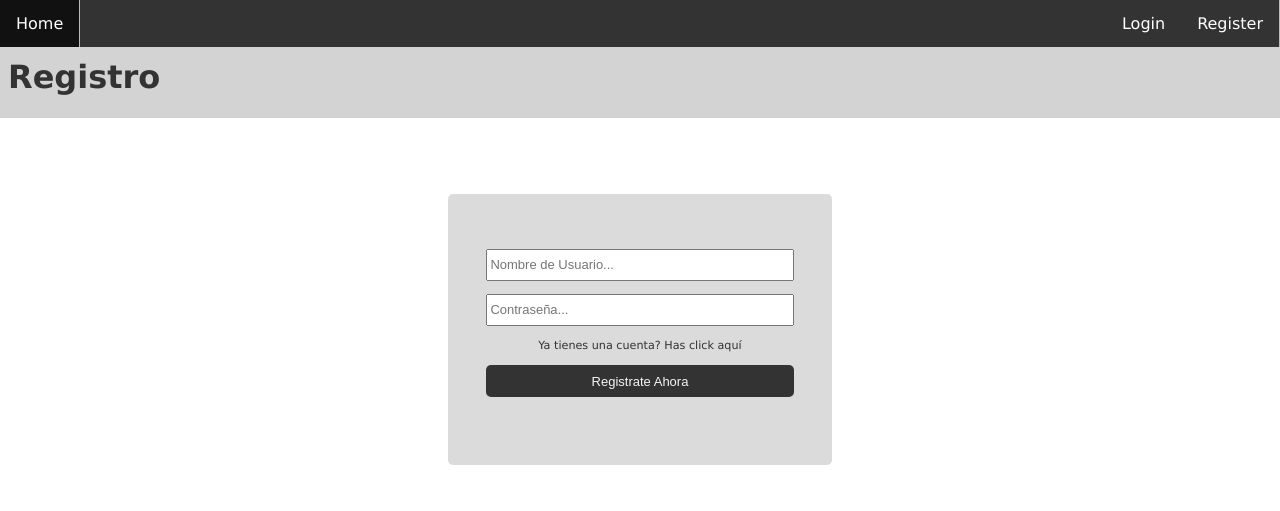
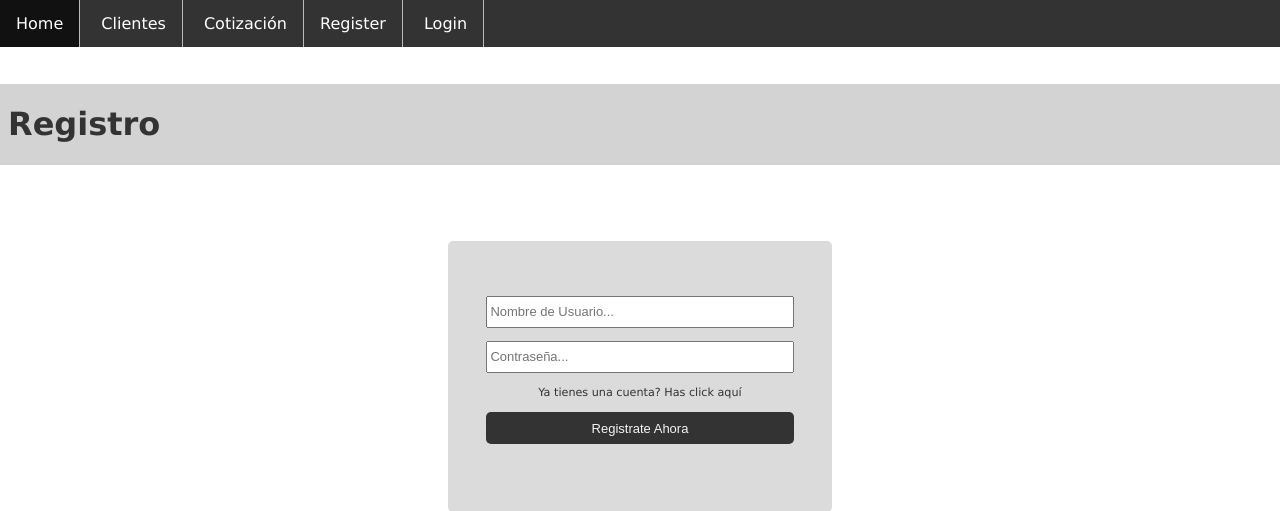
Before and after one commit to ChrisPoul/Glastore, a Flask app: page /auth/register in a window 1280 px wide. Shown: the top 511 px of the page. Run offline with Flask 2, Linux system fonts and the light colour scheme; data that the repository does not hold is empty.

Commit message:
Changed the way the nav bar works

```diff
--- a/Glastore/static/styles/style.css
+++ b/Glastore/static/styles/style.css
@@ -25,10 +25,7 @@ section {
     margin-left: 20%;
     margin-right: 20%;
 }
-nav {
-    display: flex;
-    background: white;
-}
+
 header h1 {
     margin-left: 0.5rem;
     margin-right: 0.5rem;
@@ -38,34 +35,23 @@ header a {
     color: #333;
     text-align: right;
 }
-ul {
-    list-style-type: none;
-    width: 100%;
-    margin: 0;
-    padding: 0;
-    overflow: hidden;
+
+nav {
+    display: flex;
     background-color: #333;
-    position: fixed;
-    top: 0;
 }
-li {
-    float: left;
-    border-right: 1px solid #bbb;
-}
-li:last-child {
-    border-right: none;
-}
-li a {
-    display: block;
+nav a {
+    display: inline-block;
     color: white;
     text-align: center;
     padding: 14px 16px;
     text-decoration: none;
+    border-right: 1px solid #bbb;
 }
-/* Change the link color to black on hover */
-li a:hover {
+nav a:hover {
     background-color: #111;
 }
+
 form {
     margin: 1em 0;
     display: flex;
@@ -75,8 +61,7 @@ label {
     font-weight: bold;
     margin-bottom: 0.5em
 }
-input,
-textarea {
+input, textarea {
     margin-bottom: 1em;
 }
 input {
--- a/Glastore/templates/base.html
+++ b/Glastore/templates/base.html
@@ -10,17 +10,19 @@
     <link rel="stylesheet" href="{{ url_for('static', filename='styles/style.css') }}">
 </head>
 <nav>
-    <ul>
-        <li><a href="{{ url_for('home.home') }}">Home</a></li>
+    <div>
+        <a href="{{ url_for('home.home') }}">Home</a>
+        <a href="{{ url_for('customer.customers') }}">Clientes</a>
+        <a href="{{ url_for('quote.add') }}">Cotización</a>
+    </div>
+    <div style="float: right;">
         {% if g.user %}
-        <li><a href="{{ url_for('customer.customers') }}">Clientes</a></li>
-        <li><a href="{{ url_for('quote.add') }}">Cotización</a></li>
-        <li style="float: right;"><a href="{{ url_for('auth.logout') }}">Log Out</a></li>
+        <a href="{{ url_for('auth.logout') }}">Log Out</a>
         {% else %}
-        <li style="float: right;"><a href="{{ url_for('auth.register') }}">Register</a></li>
-        <li style="float: right;"><a href="{{ url_for('auth.login') }}">Login</a></li>
+        <a href="{{ url_for('auth.register') }}">Register</a>
+        <a href="{{ url_for('auth.login') }}">Login</a>
         {% endif %}
-    </ul>
+    </div>
 </nav>
 <header>
     {% block header %}{% endblock %}
```
